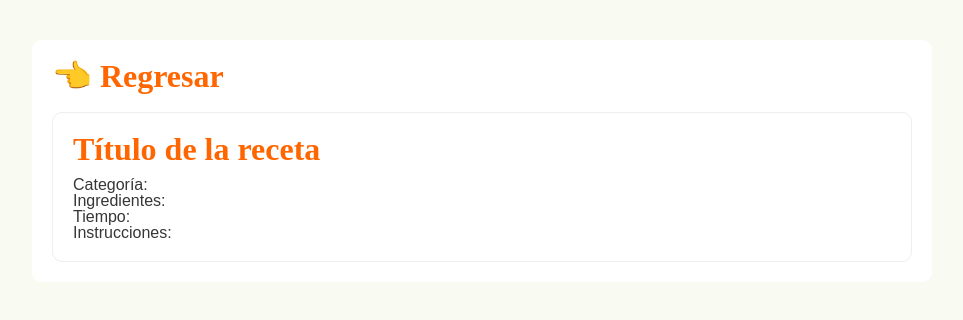
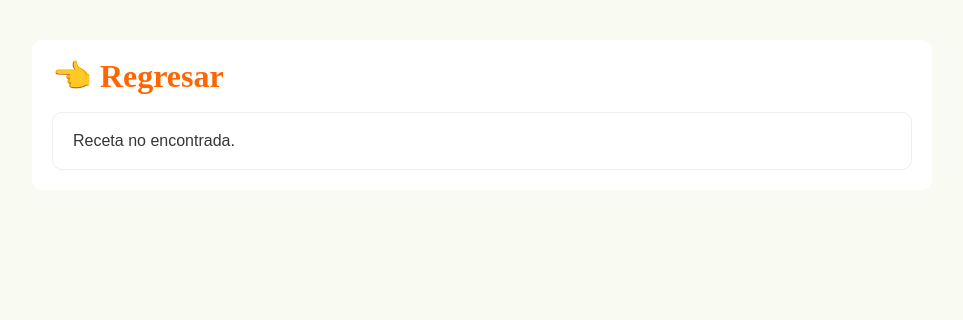
Before and after one commit to valenjimenezlop/recetas, a plain HTML site: page filtrar recetas/receta.html in a window 1280 px wide. Shown: the whole page, without its empty margins (158-1121 px from the left). Drawn offline with Linux system fonts and the light colour scheme.

Commit message:
Se agrega la funcionalidad de mostar la información relacionada a la receta elegida:
- Se crea el archivo mostrarInfoReceta.js
- mostrarInfoReceta.js: Se escribe el codigo para obtener el indice de la receta, y en base a ello mostar la información que corresponda a la receta.
- receta.html: Se importa el script mostarInfoReceta.js
- script.js: Se cambia la acción del botón onclick para que redireccione a el documento receta.html con el respectivo indece de la receta por parametro get.

```diff
--- /dev/null
+++ b/filtrar recetas/mostrarInfoReceta.js
@@ -0,0 +1,25 @@
+import { recetas } from './receta.js';
+
+document.addEventListener('DOMContentLoaded', () => {
+  const params = new URLSearchParams(window.location.search);
+  const idx = parseInt(params.get('index'), 10);
+
+  const cont = document.getElementById('detalle-seccion');
+  const nameEl = document.getElementById('receta-nombre');
+  const catEl = document.getElementById('receta-categoria');
+  const ingEl = document.getElementById('receta-ingredientes');
+  const timeEl = document.getElementById('receta-tiempo');
+  const instrEl = document.getElementById('receta-instrucciones');
+
+  if (!Number.isInteger(idx) || idx < 0 || idx >= recetas.length) {
+    cont.innerHTML = '<p>Receta no encontrada.</p>';
+    return;
+  }
+
+  const r = recetas[idx];
+  nameEl.textContent = r.nombre || 'Sin nombre';
+  catEl.textContent = r.categoria || 'Sin categoría';
+  ingEl.textContent = r.ingredientes || 'No hay ingredientes registrados';
+  timeEl.textContent = r.tiempo || '—';
+  instrEl.textContent = r.instrucciones || 'No hay instrucciones disponibles.';
+});
--- a/filtrar recetas/receta.html
+++ b/filtrar recetas/receta.html
@@ -10,16 +10,19 @@
   <body>
     <main class="container">
       <a class="volver" href="../listar_recetas/index.html">👈 Regresar</a>
-      <section class="detalle-seccion">
-        <h2>Título de la receta</h2>
-        <p class="info"><span>Categoría:</span></p>
-        <p><span>Ingredientes:</span></p>
-        <p></p>
-        <p><span>Tiempo:</span></p>
-        <div>
-          <p>Instrucciones: </p>
+      <section class="detalle-seccion" id="detalle-seccion">
+        <h2 id="receta-nombre">Título de la receta</h2>
+        <p class="info"><strong>Categoría:</strong> <span id="receta-categoria">—</span></p>
+        <p><strong>Ingredientes:</strong></p>
+        <p id="receta-ingredientes"></p>
+        <p><strong>Tiempo:</strong> <span id="receta-tiempo"></span></p>
+        <div style="margin-top:16px;">
+          <h3>Instrucciones</h3>
+          <pre id="receta-instrucciones" style="white-space:pre-wrap;"></pre>
         </div>
       </section>
     </main>
+
+    <script type="module" src="mostrarInfoReceta.js"></script>
   </body>
 </html>
--- a/listar_recetas/script.js
+++ b/listar_recetas/script.js
@@ -11,7 +11,7 @@ function cargarRecetas() {
       <h2>${receta.nombre}</h2>
       <p><strong>Ingredientes:</strong> ${receta.ingredientes}</p>
       <p><strong>Tiempo estimado:</strong> ${receta.tiempo}</p>
-      <button class="btn-detalle" onclick="window.location.href='detalle-receta.html?index=${index}'">Ver Detalle</button>
+      <button class="btn-detalle" onclick="window.location.href='../filtrar recetas/receta.html?index=${index}'">Ver Detalle</button>
     `;
 
         container.appendChild(recetaElement);
```
